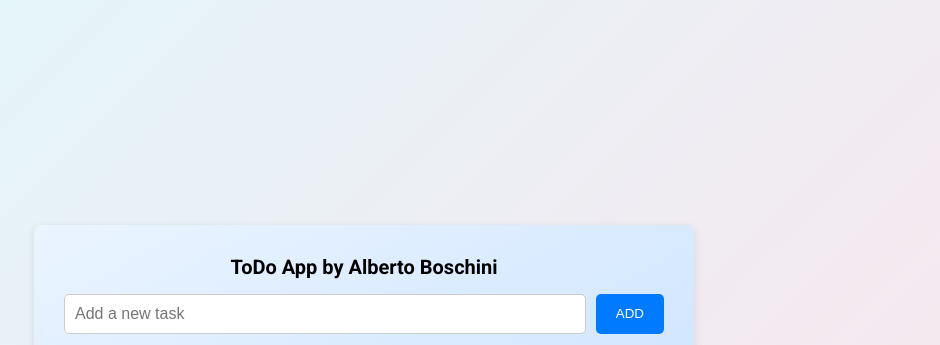
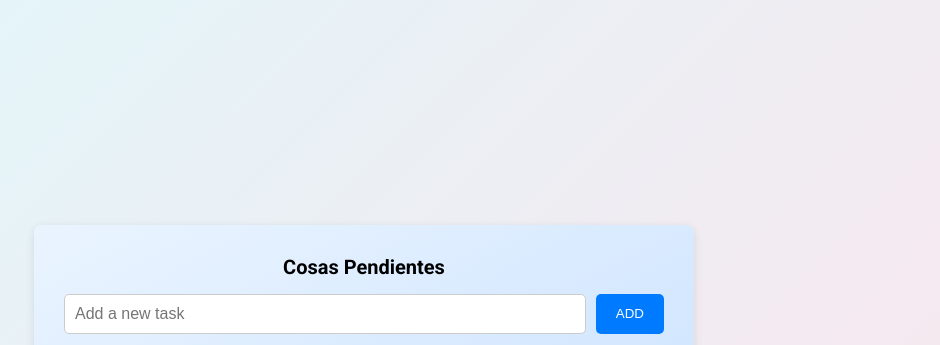
Before and after one commit to A-Boschini/To-Do-list, a plain HTML site: page index.html in a window 1280 px wide. Shown: the top 345 px of the page, without its empty margins (276-1216 px from the left). Drawn offline with Linux system fonts and the light colour scheme.

Commit message:
pendientes reales

```diff
--- a/index.html
+++ b/index.html
@@ -10,7 +10,7 @@
 <body>
   <div class="content-container">
     <div class="todo-list-container">
-      <h2 class="title">ToDo App by Alberto Boschini</h2>
+      <h2 class="title">Cosas Pendientes</h2>
 
       <div class="add-todo-container">
         <input type="text" id="new-todo" placeholder="Add a new task" />
```
